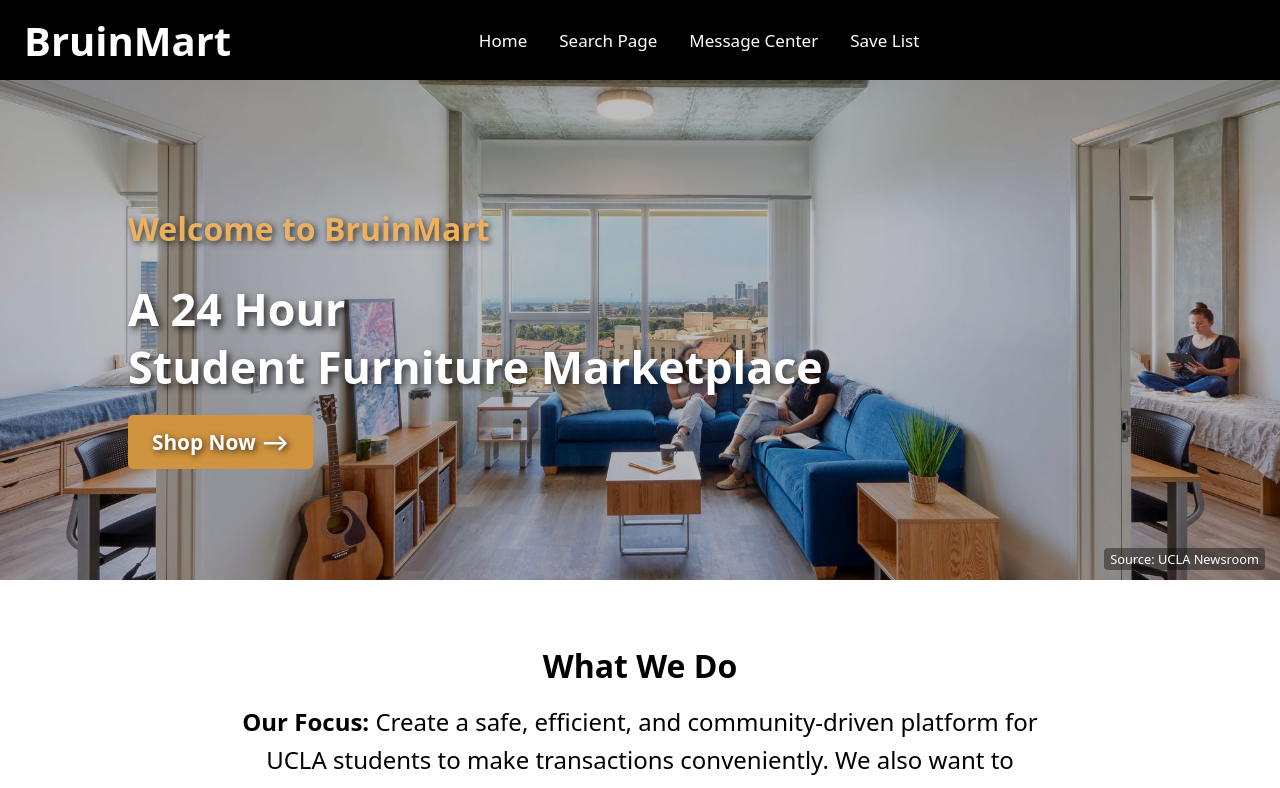
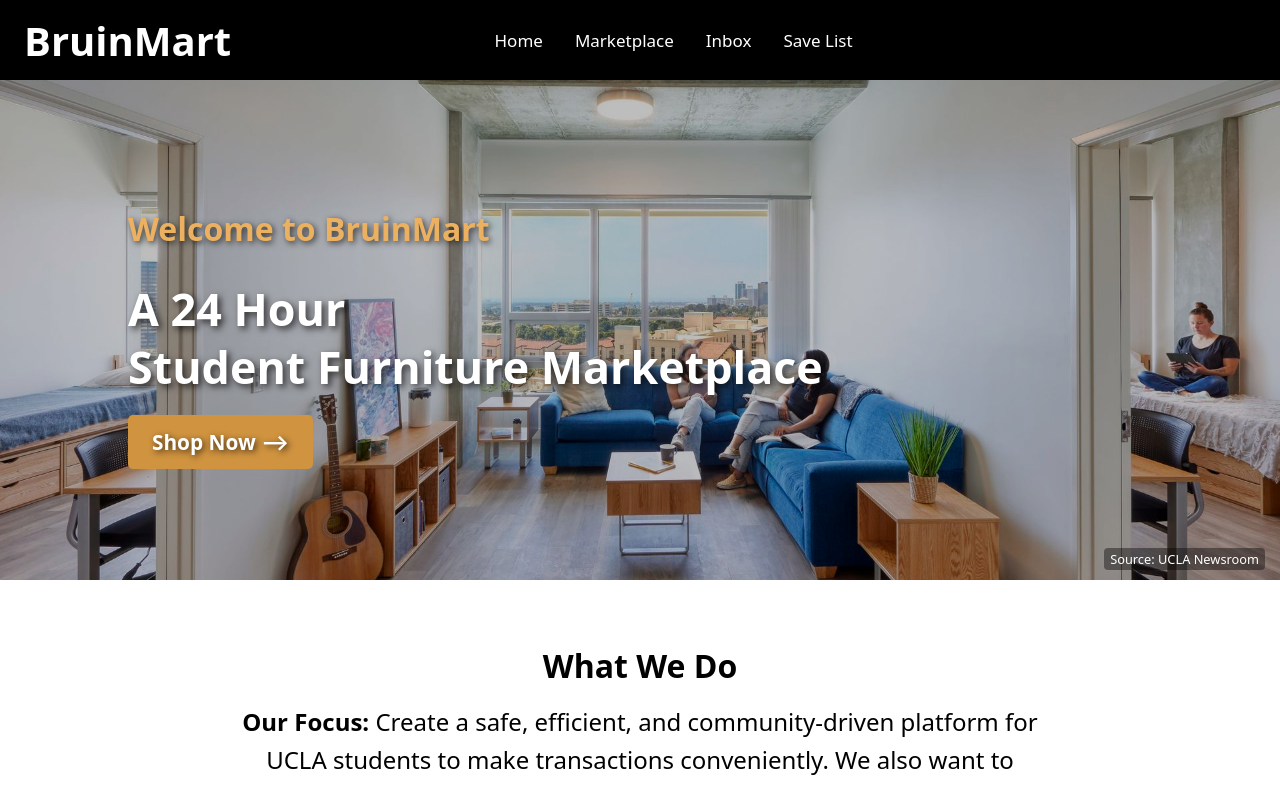
Before and after one commit to ythou00/BruinMart_Official, a React (Vite) app: page /Home in a window 1280 px wide. Shown: the top 788 px of the page. Built offline with nearby package versions, Linux system fonts and the light colour scheme; a web font is replaced by a local one.

Commit message:
adjust the name of the each sub pages

```diff
--- a/src/component/navBar.css
+++ b/src/component/navBar.css
@@ -24,7 +24,7 @@ body {
 }
 
 .center {
-    flex: 1.8;
+    flex: 1.7;
     display: flex;
     justify-content: left;
 }
--- a/src/component/navBar.jsx
+++ b/src/component/navBar.jsx
@@ -12,8 +12,8 @@ export default function NavBar() {
         <div className="center">
             <ul>
                 <li><Link to="/Home" className="nav-link">Home</Link></li>
-                <li className="active"><Link to="/SearchPage" className="nav-link">Search Page</Link></li>
-                <li><Link to="/MessageCenter" className="nav-link">Message Center</Link></li>
+                <li className="active"><Link to="/SearchPage" className="nav-link">Marketplace</Link></li>
+                <li><Link to="/MessageCenter" className="nav-link">Inbox</Link></li>
                 <li><Link to="/SaveList" className="nav-link">Save List</Link></li>
             </ul>
         </div>
```
